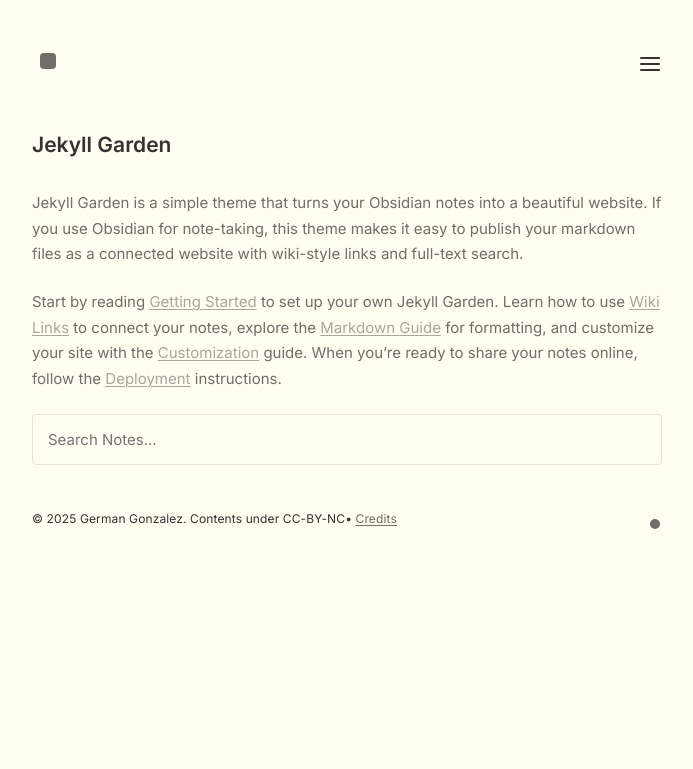
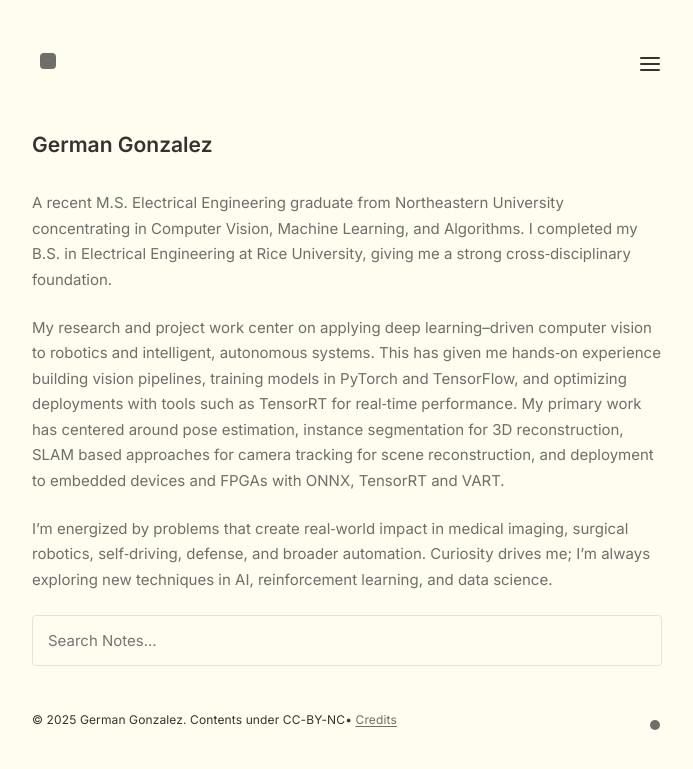
Before and after one commit to gmangonz/gmangonz.github.io, a Jekyll site: the page built from pages/index.md, in a window 1280 px wide. Shown: the top 769 px of the page, without its empty margins (293-986 px from the left). Built offline with Jekyll 4.4.1, drawn with Linux system fonts in a browser that asks for light colours.

Commit message:
Home Page

```diff
--- a/pages/index.md
+++ b/pages/index.md
@@ -4,9 +4,11 @@
 
 layout: Post
 permalink: /
-title: Jekyll Garden
+title: German Gonzalez
 ---
 
-Jekyll Garden is a simple theme that turns your Obsidian notes into a beautiful website. If you use Obsidian for note-taking, this theme makes it easy to publish your markdown files as a connected website with wiki-style links and full-text search.
+A recent M.S. Electrical Engineering graduate from Northeastern University concentrating in Computer Vision, Machine Learning, and Algorithms. I completed my B.S. in Electrical Engineering at Rice University, giving me a strong cross‑disciplinary foundation.
 
-Start by reading [[Getting Started]] to set up your own Jekyll Garden. Learn how to use [[Wiki Links]] to connect your notes, explore the [[Markdown Guide]] for formatting, and customize your site with the [[Customization]] guide. When you're ready to share your notes online, follow the [[Deployment]] instructions.
+My research and project work center on applying deep learning–driven computer vision to robotics and intelligent, autonomous systems. This has given me hands‑on experience building vision pipelines, training models in PyTorch and TensorFlow, and optimizing deployments with tools such as TensorRT for real‑time performance. My primary work has centered around pose estimation, instance segmentation for 3D reconstruction, SLAM based approaches for camera tracking for scene reconstruction, and deployment to embedded devices and FPGAs with ONNX, TensorRT and VART.
+
+I’m energized by problems that create real‑world impact in medical imaging, surgical robotics, self‑driving, defense, and broader automation. Curiosity drives me; I’m always exploring new techniques in AI, reinforcement learning, and data science.
```
